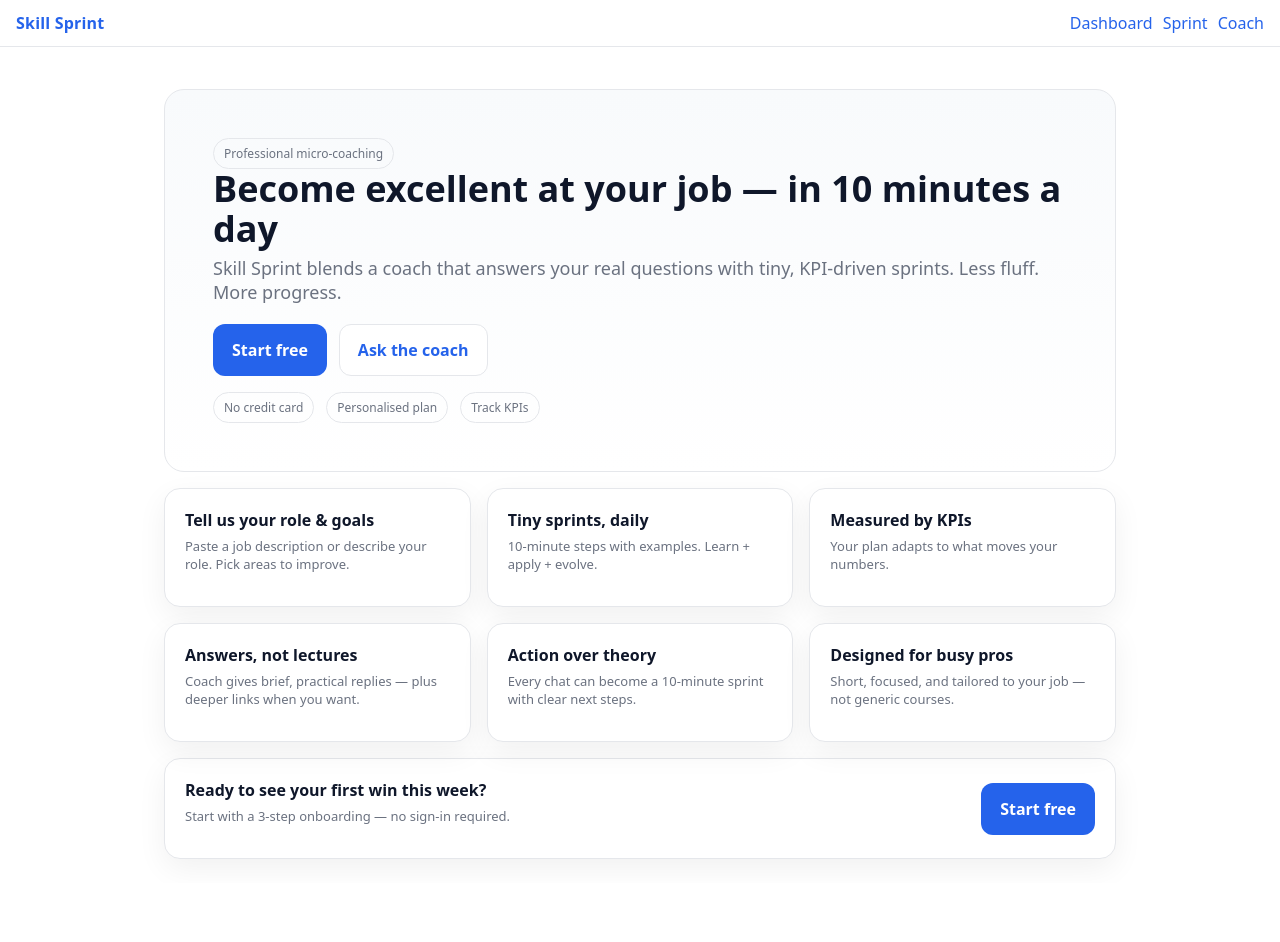
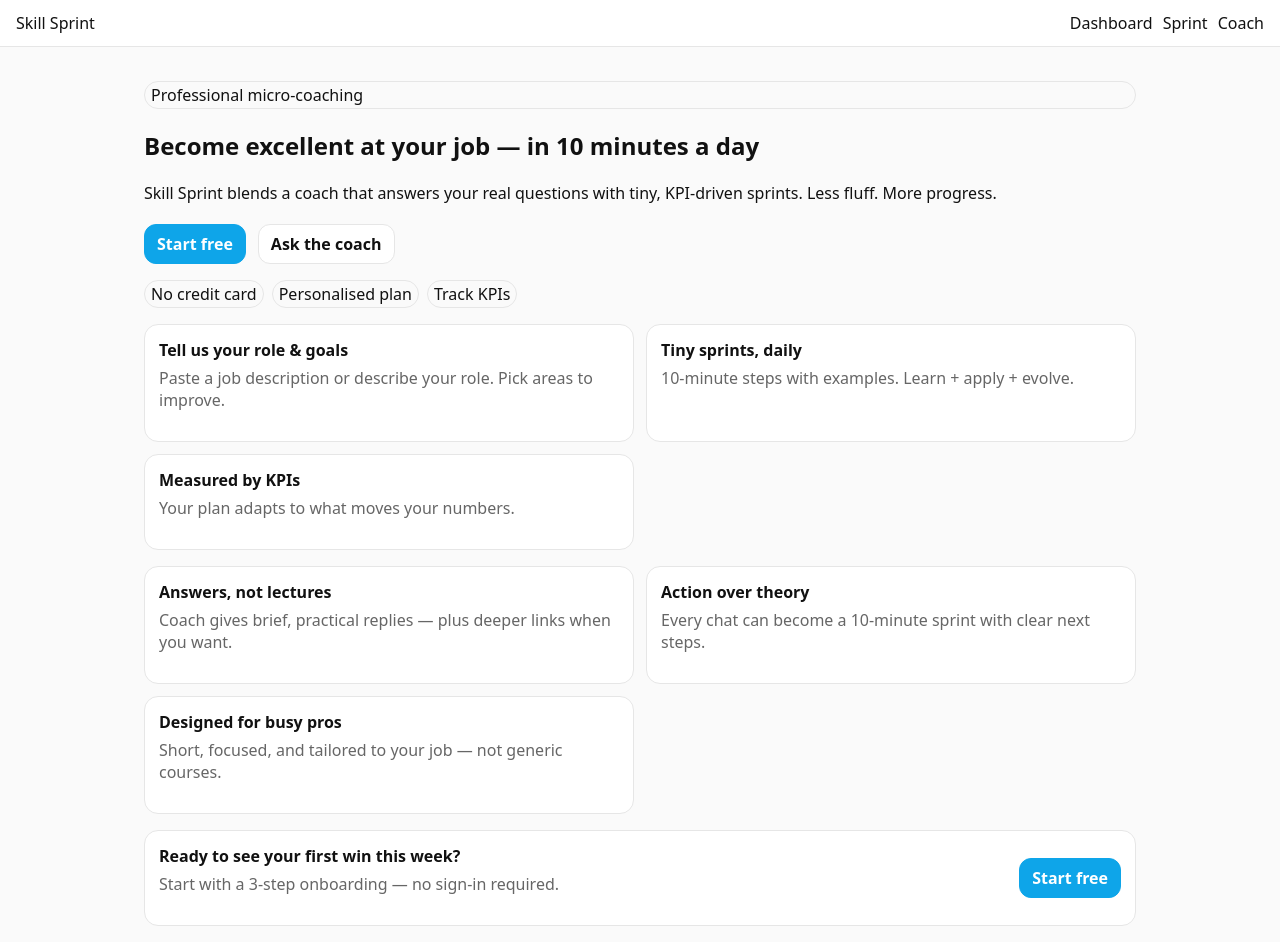
Before and after one commit to jammoody/skill-sprint, a Next.js app: page / in a window 1280 px wide. Before the commit the page ends 883 px from the top, so only its background shows below. Built offline with nearby package versions, Linux system fonts and the light colour scheme.

Commit message:
Update globals.css

```diff
--- a/styles/globals.css
+++ b/styles/globals.css
@@ -1,68 +1,32 @@
-/* styles/globals.css */
 :root{
-  --bg:#ffffff;
-  --fg:#0f172a;
-  --muted:#6b7280;
-  --card:#ffffff;
-  --border:#e5e7eb;
-  --accent:#2563eb;
-  --accent-2:#1d4ed8;
-  --shadow:0 10px 30px rgba(2,8,23,.06);
+  --bg:#fafafa; --card:#fff; --text:#111; --muted:#666;
+  --border:#e6e6e6; --accent:#0ea5e9; --accent-ink:#065f7a; --ok:#16a34a;
 }
-*{ box-sizing:border-box; }
-html,body{ margin:0; background:var(--bg); color:var(--fg); font-family:system-ui,-apple-system,Segoe UI,Roboto,Inter,Arial,sans-serif; }
-a{ color:var(--accent); text-decoration:none; }
-a:hover{ text-decoration:underline; }
-button{ font:inherit; cursor:pointer; }
-.container{ max-width:1000px; margin:0 auto; padding:24px; }
+*{box-sizing:border-box}
+html,body{padding:0;margin:0;background:var(--bg);color:var(--text);font-family:system-ui, -apple-system, Segoe UI, Roboto, Arial, sans-serif}
+a{color:inherit;text-decoration:none}
+.container{max-width:1024px;margin:0 auto;padding:16px}
+.card{background:var(--card);border:1px solid var(--border);border-radius:14px;padding:14px}
+.inline{display:flex;gap:8px;align-items:center;flex-wrap:wrap}
+.row{display:grid;grid-template-columns:repeat(2,minmax(0,1fr));gap:12px}
+.row.two{grid-template-columns:repeat(2,minmax(0,1fr))}
+@media(max-width:900px){ .row, .row.two{grid-template-columns:1fr} }
 
-/* Top nav */
-.topnav{ position:sticky; top:0; z-index:20; background:#fff; border-bottom:1px solid var(--border); }
-.topnav-inner{ max-width:1000px; margin:0 auto; padding:12px 24px; display:flex; align-items:center; justify-content:space-between; gap:12px; }
-.brand{ display:flex; align-items:center; gap:10px; font-weight:800; letter-spacing:.2px; }
-.brand-badge{ width:28px; height:28px; border-radius:8px; background:linear-gradient(135deg,var(--accent),var(--accent-2)); box-shadow:var(--shadow); }
-.mainnav{ display:flex; gap:16px; align-items:center; }
-.mainnav a{ padding:8px 10px; border-radius:10px; }
-.mainnav a.active{ background:#eef2ff; text-decoration:none; }
-.rightnav{ display:flex; gap:10px; align-items:center; color:var(--muted); font-size:13px; }
-
-/* Cards/hero */
-.card{ background:var(--card); border:1px solid var(--border); border-radius:16px; padding:20px; box-shadow:var(--shadow); }
-.hero{ padding:48px; border-radius:20px; background:linear-gradient(180deg,#f8fafc,#fff); border:1px solid var(--border); }
-.hero h1{ margin:0 0 8px 0; font-size:36px; line-height:1.1; }
-.hero p{ margin:0; color:var(--muted); font-size:18px; }
-
-.row{ display:grid; gap:16px; }
-@media(min-width:900px){ .row.two{ grid-template-columns:1.6fr 1fr; } .row.three{ grid-template-columns:1fr 1fr 1fr; } }
-
-.btn{ border:1px solid var(--border); background:#fff; padding:12px 16px; border-radius:12px; font-weight:700; }
-.btn:hover{ box-shadow:0 6px 20px rgba(2,8,23,.08); }
-.btn-primary{ background:var(--accent); color:#fff; border-color:transparent; }
-.btn-primary:hover{ background:var(--accent-2); }
-.btn-lg{ padding:14px 18px; font-size:16px; }
-.btn-chip{ padding:6px 10px; border-radius:999px; font-weight:600; font-size:12px; border:1px solid var(--border); }
-
-.inline{ display:flex; gap:12px; align-items:center; flex-wrap:wrap; }
-.spaced{ display:flex; justify-content:space-between; align-items:center; gap:12px; }
-.help{ color:var(--muted); font-size:13px; }
-.small{ font-size:12px; color:var(--muted); }
-.tag{ display:inline-flex; align-items:center; gap:8px; border:1px solid var(--border); padding:6px 10px; border-radius:999px; color:var(--muted); font-size:12px; }
-
-.input,.select,.textarea{ width:100%; padding:12px; border:1px solid var(--border); border-radius:12px; background:#fff; }
-.textarea{ min-height:100px; resize:vertical; }
-
-.progress{ width:100%; height:6px; background:#eef2ff; border-radius:999px; overflow:hidden; border:1px solid var(--border); }
-.progress > span{ display:block; height:100%; background:linear-gradient(90deg,var(--accent),var(--accent-2)); }
-
-.kpi-grid{ display:grid; gap:10px; grid-template-columns:2fr 1fr 1fr 1fr auto; }
-.kpi-row{ display:grid; gap:10px; grid-template-columns:2fr 1fr 1fr 1fr auto; align-items:center; }
-
-/* Chat */
-.chat-box{ border:1px solid var(--border); border-radius:16px; padding:16px; background:#fff; box-shadow:var(--shadow); min-height:420px; display:flex; flex-direction:column; }
-.messages{ flex:1; overflow:auto; display:flex; flex-direction:column; gap:10px; padding-right:4px; }
-.msg{ max-width:75%; padding:10px 12px; border-radius:14px; line-height:1.35; }
-.msg.me{ margin-left:auto; background:#eaf2ff; border:1px solid #dbeafe; }
-.msg.coach{ background:#f8fafc; border:1px solid var(--border); }
-.quick{ display:flex; gap:8px; flex-wrap:wrap; }
-.inputbar{ display:flex; gap:8px; margin-top:10px; }
-.inputbar input{ flex:1; }
+.btn{padding:8px 12px;border:1px solid var(--border);border-radius:12px;background:#fff;font-weight:600;cursor:pointer}
+.btn:hover{border-color:#d7d7d7}
+.btn-primary{background:var(--accent);color:#fff;border-color:var(--accent)}
+.btn-chip{border-radius:999px;padding:6px 10px}
+.input,.select,.textarea{width:100%;padding:10px;border:1px solid var(--border);border-radius:10px;background:#fff}
+.textarea{min-height:120px}
+.small{font-size:12px}
+.help{color:var(--muted)}
+.list{padding-left:18px}
+.list li{margin:6px 0}
+.spaced{display:flex;align-items:center;justify-content:space-between;gap:12px}
+.progress{height:8px;background:#f1f1f1;border-radius:999px;overflow:hidden}
+.progress span{display:block;height:8px;background:var(--accent)}
+.messages{display:flex;flex-direction:column;gap:10px}
+.msg{padding:10px;border:1px solid var(--border);border-radius:12px;background:#fff}
+.msg.me{border-color:var(--accent)}
+.tag{padding:2px 6px;border:1px solid var(--border);border-radius:999px}
+footer.version{position:fixed;right:10px;bottom:8px;font-size:11px;color:#777}
```
